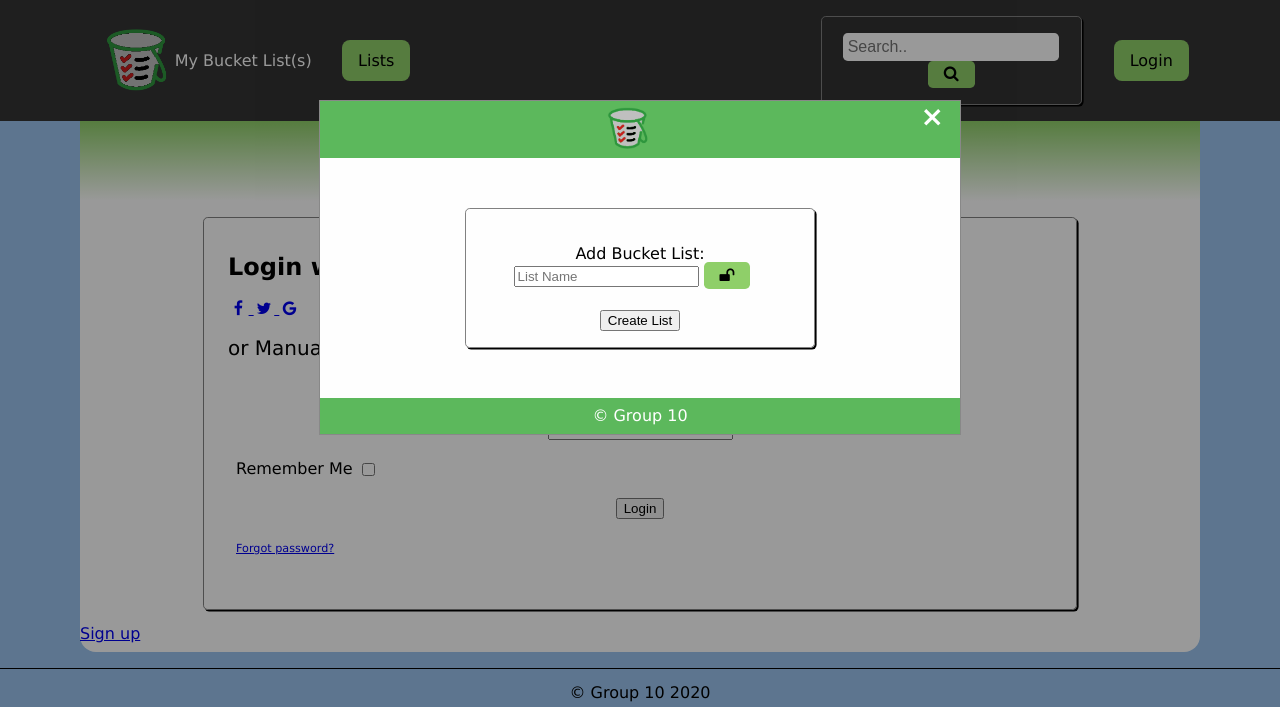
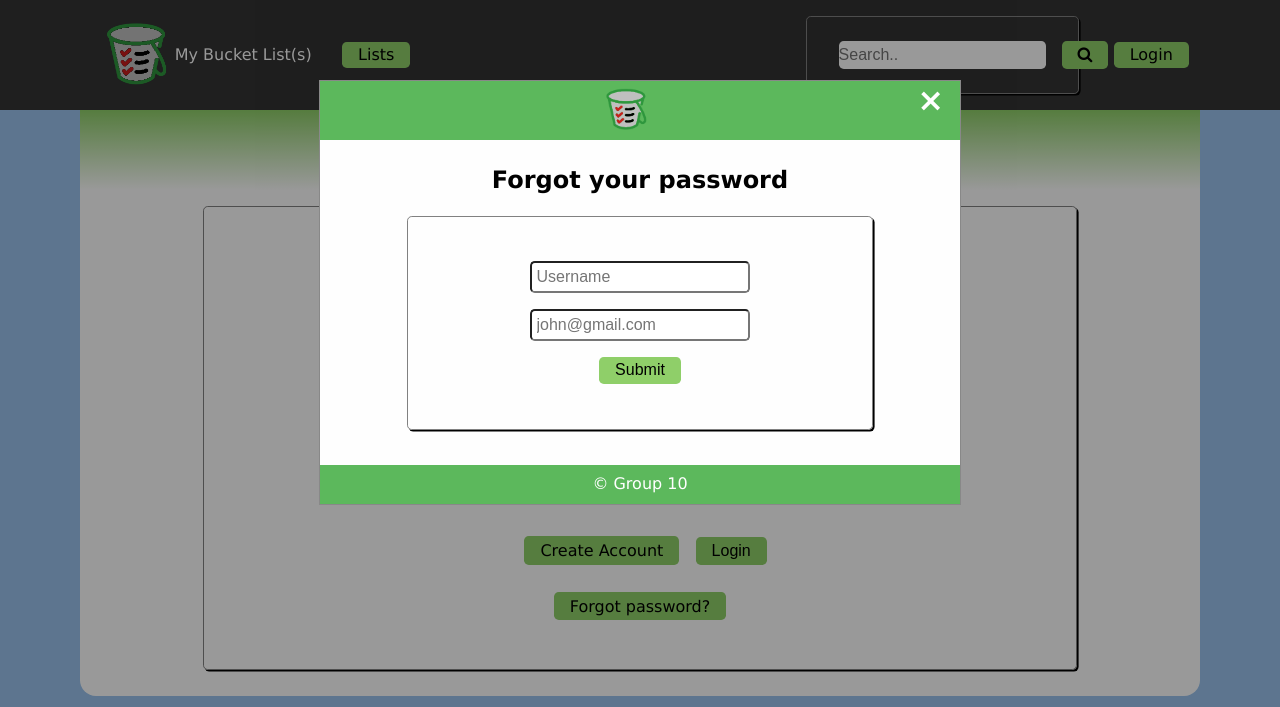
Before and after one commit to stevenki18/COIS-3420H-Project, a PHP site: page /login.php in a window 1280 px wide, after a click on "Forgot password?". Shown: the top 707 px of the page. Run offline with PHP 8.4, Linux system fonts and the light colour scheme.

Commit message:
Playing with CSS (login/forgotpass) - Self process forms?

```diff
--- a/css/default.css
+++ b/css/default.css
@@ -14,6 +14,7 @@
  /* USED VARIABLES */
  :root {
    --link-color: #8fcf69;
+   --linkhover-color: #818181;
  }
  /*------------------------------------------------------------------------------
 |       FORMATTING FOR DOCUMENT WHICH IS INHERITED BY EVERY ELEMENT
@@ -96,9 +97,9 @@ h5 {
   font-size: 1.15em;
 }
 
-button[type="submit"]{
+/* button[type="submit"]{
     margin: 0 auto;
-}
+} */
 
 form {
   border: 0.1em solid #818181;
@@ -111,57 +112,74 @@ form {
 
 ol {
   list-style-type: decimal;
+  list-style-position: inside;
+}
+
+button, nav a, .dropdown, #login a {
+  padding: 0.3rem 1rem;
+  color: #000;
+  margin: 0.5rem auto;
+  background-color: var(--link-color);
+  font-size: 1rem;
+  border: none;
+  cursor: pointer;
+  border-radius: 0.3rem;
+}
+
+button:hover {
+  background-color: var(--linkhover-color);
+}
+
+input {
+  /* border: none; */
+  padding: 0.3rem;
+  border-radius: 0.3rem;
+  font-size: 1rem;
+  margin: 0.5rem 1rem;
 }
 
 /*------------------------------------------------------------------------------
 |                               NAVIGATION BAR
 |-----------------------------------------------------------------------------*/
 nav {
-  /* border: 2px solid blue; */
   background-color: #333;
 }
 
 nav > ul {
-  /* border: 2px solid green; */
   max-width: 70rem;
   display: flex;
   align-items: center;
   color: #FFF;
-  vertical-align: middle;
   margin: 0 auto;
 }
 
-nav li {
-  /* border: 2px solid red; */
-  list-style-type: none;
-  list-style-position: inside;
+/* list items of navigaion bar */
+nav li, nav form {
   display: flex;
+}
+
+#search-container {
+  border: none;
+  box-shadow: none;
+  padding: 0;
+  margin: 0;
 }
 
 /* Search bar (2nd last child in list) */
 nav > ul > li:nth-last-child(2) {
-  /* padding: 0.8rem 1rem; */
   margin-left: auto;
 }
 
-nav a, .dropdown {
-  /* border: 1px solid pink; */
-  color: #000;
-  font-size: 1rem;
-  padding: 0.8rem 1rem;
-  text-align: center;
+nav a, .dropdown, #login a {
   text-decoration: none;
   margin: 0.2rem 0.7rem;
-  border-radius: 0.5rem;
-  background-color: var(--link-color);
 }
 
-nav a:hover, .dropdown:hover {
-  background-color: #818181;
+nav a:hover, .dropdown:hover, #search-btn:hover {
+  background-color: var(--linkhover-color);
 }
 
 a[href^="index"] {
-  /* border: 2px solid yellow; */
   padding: 0 0.5em;
   background-color: inherit;
   color: inherit;
@@ -169,120 +187,8 @@ a[href^="index"] {
 }
 
 input[name$="search"] {
-  /* border: 2px solid yellow; */
   border: none;
-  padding: 0.3rem;
-  border-radius: 0.3rem;
-  font-size: 1rem;
-}
-
-nav button {
-  padding: 0.3rem 1rem;
-  color: #000;
-  margin-right: 1rem;
-  background-color: var(--link-color);
-  font-size: 1rem;
-  border: none;
-  cursor: pointer;
-  border-radius: 0.3rem;
-}
-
-/*------------------------------------------------------------------------------
-|                               MODAL STYLING
-|-----------------------------------------------------------------------------*/
-/* The Modal (background) */
-.modal {
-  display: none;
-  position: fixed;
-  z-index: 1;
-  padding-top: 100px;
-  left: 0;
-  top: 0;
-  width: 100%;
-  height: 100%;
-  overflow: auto;
-  background-color: rgb(0,0,0);
-  background-color: rgba(0,0,0,0.4);
-}
-
-/* Modal Content */
-.modal-content {
-  background-color: #fefefe;
-  max-width: 40em;
-  margin: auto;
-  border: 1px solid #888;
-}
-
-.login-methods {
-  display: flex;
-  flex-direction: column;
-  justify-content: center;
-  margin: 0.5rem auto;
-}
-
-.modal-body div {
-  /* border: 2px solid red; */
-  margin: 1em auto;
-}
-
-.manual-login {
-  /* border: 2px solid pink; */
-  display: flex;
-  flex-direction: column;
-}
-
-.manual-login > input {
-  margin: 0.5em auto;
-}
-
-input[value="Login"]:hover {
-  cursor: pointer;
-}
-
-#forgot-pass > a {
-  background-color: inherit;
-  border: none;
-  font-size: 0.7em;
   padding: 0;
-  margin: 0;
-}
-
-#forgot-pass > a:hover {
-  color: blue;
-}
-
-/* The Close Button */
-.close {
-  color: white;
-  float: right;
-  font-size: 28px;
-  font-weight: bold;
-}
-
-.close:hover,
-.close:focus {
-  color: #000;
-  text-decoration: none;
-  cursor: pointer;
-}
-
-.modal-header {
-  padding: 2px 16px;
-  background-color: #5cb85c;
-  color: white;
-}
-
-.modal-body {
-  padding: 2px 16px;
-  margin: 1em;
-  display: flex;
-  flex-direction: column;
-}
-
-.modal-footer {
-  padding: 2px 16px;
-  background-color: #5cb85c;
-  color: white;
 }
 
 /*------------------------------------------------------------------------------
@@ -292,7 +198,6 @@ input[value="Login"]:hover {
 .dropdown {
   /* border: 2px solid blue; */
   outline: none;
-
   position: relative;
   display: flex;
   flex-direction: column;
@@ -310,7 +215,7 @@ input[value="Login"]:hover {
   display: none;
   min-width: 20rem;
   position: absolute;
-  top: 2.5rem;
+  top: 2rem;
   left: -2em;
   z-index: 1;
   border-radius: 0.5rem;
@@ -335,8 +240,75 @@ input[value="Login"]:hover {
 
 /* HOVERING OVER LINKS IN DROP DOWN BOXES */
 .dropdown-content a:hover {
-  background-color: #DDD;
+  background-color: var(--linkhover-color);
 }
+
+/*------------------------------------------------------------------------------
+|                               MODAL STYLING
+|-----------------------------------------------------------------------------*/
+/* The Modal (background) */
+.modal {
+  display: none;
+  position: fixed;
+  z-index: 1;
+  padding-top: 5rem;
+  left: 0;
+  top: 0;
+  width: 100%;
+  height: 100%;
+  overflow: auto;
+  background-color: rgb(0,0,0);
+  background-color: rgba(0,0,0,0.4);
+}
+
+/* Modal Content */
+.modal-content {
+  background-color: #fefefe;
+  max-width: 40em;
+  margin: auto;
+  border: 1px solid #888;
+  text-align: center;
+}
+
+.modal-body div {
+  /* border: 2px solid red; */
+  margin: 1em auto;
+}
+
+/* The Close Button */
+.close {
+  color: white;
+  float: right;
+  font-size: 2em;
+  font-weight: bold;
+}
+
+.close:hover,
+.close:focus {
+  color: #000;
+  text-decoration: none;
+  cursor: pointer;
+}
+
+.modal-header {
+  padding: 0.2rem 1rem;
+  background-color: #5cb85c;
+  color: white;
+}
+
+.modal-body {
+  padding: 0.2rem 1rem;
+  margin: 1em;
+  display: flex;
+  flex-direction: column;
+}
+
+.modal-footer {
+  padding: 0.2rem 1rem;
+  background-color: #5cb85c;
+  color: white;
+}
+
 
 
 /*------------------------------------------------------------------------------
@@ -350,11 +322,12 @@ input[value="Login"]:hover {
 }
 
 
+
 /*------------------------------------------------------------------------------
 |                               FORM STYLING
 |-----------------------------------------------------------------------------*/
 form div{
-  margin: 0.5em;
+  margin: 0.5em auto;
   padding: 0.3em 0;
 }
 
@@ -365,6 +338,34 @@ fieldset li{
   padding: 0.3em 0;
 }
 
+
+/*------------------------------------------------------------------------------
+|                               LOGIN STYLING
+|-----------------------------------------------------------------------------*/
+#login a:hover {
+  background-color: var(--linkhover-color);
+}
+
+.login-methods {
+  display: flex;
+  flex-direction: column;
+  text-align: center;
+  /* justify-content: center; */
+  /* margin: 0.5rem auto; */
+}
+
+.manual-login {
+  /* border: 2px solid pink; */
+  display: flex;
+  flex-direction: column;
+}
+
+.manual-login > input {
+  margin: 0.5em auto;
+}
+
+
+
 /*------------------------------------------------------------------------------
 |                               MOBILE STYLING
 |-----------------------------------------------------------------------------*/
--- a/forgotpass.php
+++ b/forgotpass.php
@@ -1,3 +1,30 @@
+<?php
+/* require or include the library */
+// require './includes/library.php';
+
+/* ------ <from-the-last-lab> ------- */
+if(isset($_POST["Submit"])){/* Redirect if $_POST has nothing in it */
+  if (!isset($_POST) || count($_POST) <= 0) {
+    header("Location: login.php");
+  }
+
+  /* $errors starts as an empty array */
+  $errors = [];
+
+  /* Get everything from $_POST */
+  $username = $_POST['username'] ?? NULL;
+  $email = $_POST['email'] ?? NULL;
+
+
+  /* Error Validation (from last lab) */
+  if (!isset($username) || strlen($username) === 0) array_push($errors, "Please enter a valid username.");
+  if (!filter_var($email, FILTER_VALIDATE_EMAIL)) array_push($errors, "Please enter a valid email address.");
+
+  header("Location: login.php");
+  exit();
+}
+
+?>
 <!-- The Modal -->
 <div id="forgotpass" class="modal">
 
@@ -15,21 +42,20 @@
 
     <div class="modal-body">
       <h3>Forgot your password</h3>
-      <div class="login-container">
-        <form id="login" action="processforgotpass.php" method = "post">
+        <form id="forgot-pass-modal" action="<?= $_SERVER['PHP_SELF']; ?>" method = "post">
           <!-- col align logins -->
             <div class="manual-login">
               <input type="text" name="username" placeholder="Username" required>
               <input type="text" name="email" placeholder="john@gmail.com" required>
-              <input type="submit" value="Submit">
+              <button type="submit" name="Submit">Submit</button>
             </div>
         </form>
-      </div>
+    </div>
 
-    </div>
     <div class="modal-footer">
       <p>&copy; Group 10</p>
     </div>
+
   </div>
 
 </div>
--- a/login.php
+++ b/login.php
@@ -4,6 +4,40 @@
     $username=$_COOKIE['bucket'];
   }else {
     $username="";
+  }
+  /* require or include the library */
+  // require './includes/library.php';
+
+  /* ------ <from-the-last-lab> ------- */
+if(isset($_POST['login'])){
+    /* $errors starts as an empty array */
+    $errors = [];
+
+    /* Get everything from $_POST */
+    $username = $_POST['username'] ?? NULL;
+    $password = $_POST['password'] ?? NULL;
+
+
+    /* Error Validation (from last lab) */
+    if (!isset($username) || strlen($username) === 0) array_push($errors, "Please enter a valid username.");
+    if (!isset($password)) array_push($errors, "Incorrect Password.");
+
+    if (isset($_POST['remember']))
+      setcookie("bucket",$username,time()+60*60*24);
+
+    if (count($errors) === 0) {
+      if($username=="master" and $password=="test"){
+        session_start();
+        $_SESSION['user'] = $username;
+
+        header("Location: index.php");
+        exit();
+      }
+      else {
+        header("Location: login.php");
+        exit();
+      }
+    }
   }
 ?>
 <!DOCTYPE HTML>
@@ -25,12 +59,11 @@
   <main>
     <header>
       <!-- Register -->
-      <h1>Register</h1>
+      <h1>Login</h1>
     </header>
 
     <!-- FORM -->
-    <div class="login-container">
-      <form id="login" action="processlogin.php" method = "post">
+    <form id="login" action="<?= $_SERVER['PHP_SELF']; ?>" method = "post">
       <!-- col align logins -->
       <div class="login-methods">
         <h3>Login with Social Media</h3>
@@ -43,21 +76,27 @@
           <a href="#" class="twitter btn">
             <i class="fa fa-twitter fa-fw"></i>
           </a>
-            <a href="#" class="google btn"><i class="fa fa-google fa-fw"></i>
+          <a href="#" class="google btn">
+            <i class="fa fa-google fa-fw"></i>
           </a>
-          </div>
+        </div >
 
         <h4>or Manually</h4>
 
         <div class="manual-login">
           <input type="text" name="username" placeholder="Username" value="<?= $username ?>" required>
-            <input type="password" name="password" placeholder="Password">
+          <input type="password" name="password" placeholder="Password" required>
 
-            <div>
+          <div id="remember-me-sect">
             <label for="remember_me">Remember Me</label>
             <input type="checkbox" id="remember_me" name="remember" value="0"/>
           </div>
-            <input type="submit" value="Login">
+
+          <div class="register-login">
+             <a href="register.php">Create Account</a>
+             <button type="submit" name="login">Login</button>
+          </div>
+
           <div id="forgot-pass">
             <a href="#forgotpass" class="modBtn">Forgot password?</a>
           </div>
@@ -65,11 +104,8 @@
 
       </div>
     </form>
-    </div>
 
-    <div class="register-container">
-       <a href="register.php">Sign up</a>
-    </div>
+
   </main>
 
   <?php include 'forgotpass.php' ?>
@@ -86,18 +122,18 @@
 
       // When the user clicks the button, open the modal
       btn[0].onclick = function() {
-          modal[0].style.display = "block";
+          modal[1].style.display = "block";
       }
 
       // When the user clicks on <span> (x), close the modal
-      span[0].onclick = function() {
-          modal[0].style.display = "none";
+      span[1].onclick = function() {
+          modal[1].style.display = "none";
       }
 
       // When the user clicks anywhere outside of the modal, close it
       window.onclick = function(event) {
-          if (event.target == modal[0]) {
-              modal[0].style.display = "none";
+          if (event.target == modal[1]) {
+              modal[1].style.display = "none";
           }
       }
   </script>
```
Lines whose indentation alone changed are shown as unchanged.
